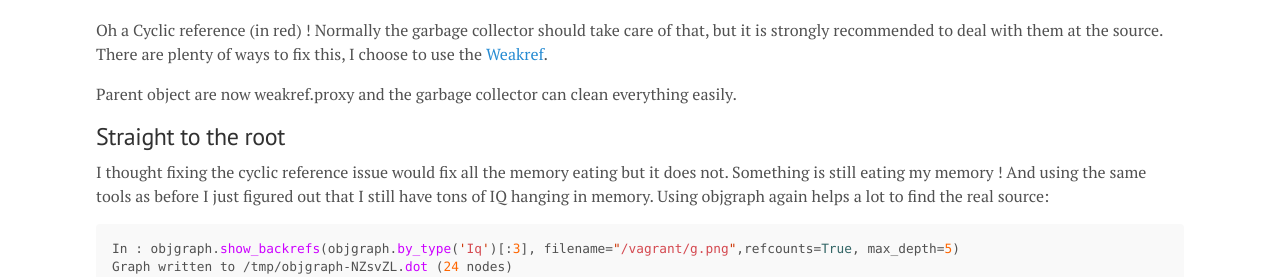
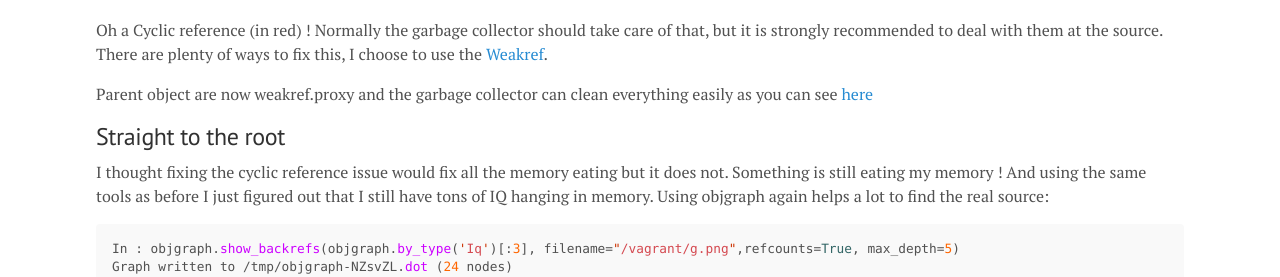
Before and after one commit to CyrilPeponnet/cyrilpeponnet.github.com, a Jekyll site: the page built from _posts/2014-09-18-diving-into-python-memory.md, in a window 1280 px wide and 900 px high, scrolled down 4692 px. Shown: the part 177-454 px from the top of the window. Built offline with Jekyll 4.4.1, drawn with Linux system fonts in a browser that asks for light colours; Markdown is read by kramdown in place of the engine named in the settings; comment, search, counter and statistics services are not loaded.

Commit message:
Update post with links

```diff
--- a/_posts/2014-09-18-diving-into-python-memory.md
+++ b/_posts/2014-09-18-diving-into-python-memory.md
@@ -184,7 +184,7 @@
 
 Oh a Cyclic reference (in red) ! Normally the garbage collector should take care of that, but it is strongly recommended to deal with them at the source. There are plenty of ways to fix this, I choose to use the [Weakref](https://docs.python.org/2/library/weakref.html).
 
-Parent object are now weakref.proxy and the garbage collector can clean everything easily.
+Parent object are now weakref.proxy and the garbage collector can clean everything easily as you can see [here](https://github.com/ArchipelProject/xmpppy/commit/96eff7d714b6f60d6176c60cb2665e4717159a30)
 
 
 
@@ -224,7 +224,7 @@
 
 So as we can read in this diagram, **xmpp.dispatcher.Dispatcher** instance, has an dict attribute named *_expected* and this attribute contain **every** IQ/Message (identified with ID as key) sent and pending for a response.
 
-I took a look to the xmpppy library and I found that in specific case of the *Dispatcher.Dispatch*, the `session._expected[ID]` was never cleaned. I smartly add a `del session._expected[ID]` just after all have been processed and tada, no more memory leak !
+I took a look to the xmpppy library and I found that in specific case of the *Dispatcher.Dispatch*, the `session._expected[ID]` was never cleaned. I smartly add a `del session._expected[ID]` [here](https://github.com/ArchipelProject/xmpppy/commit/35c77e4508de851bc5db66c54fe055b4d56d3f1b) just after all have been processed and tada, no more memory leak !
 
 ## Are we done ?
 
```
